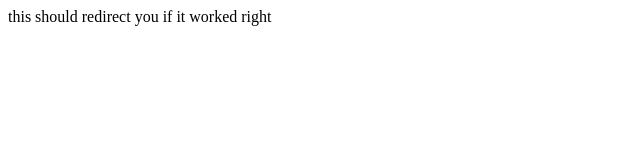
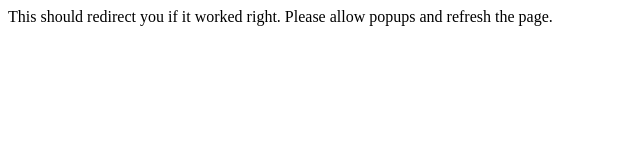
Before and after one commit to kadonboiz/guygames, a plain HTML site: page index.html in a window 1280 px wide. Shown: the whole page, without its empty margins (0-640 px from the left). Drawn offline with Linux system fonts and the light colour scheme.

Commit message:
Update index.html

```diff
--- a/index.html
+++ b/index.html
@@ -1,6 +1,6 @@
 <html>
 
-	<p>this should redirect you if it worked right</p>
+	<p>This should redirect you if it worked right. Please allow popups and refresh the page.</p>
 <script>
 	function openInNewTab(url) {
 		var win = window.open(url, '_blank');
```
